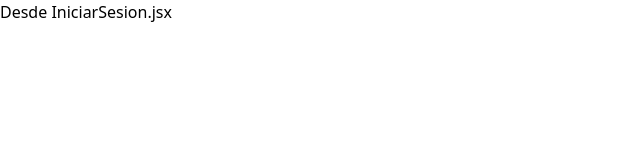
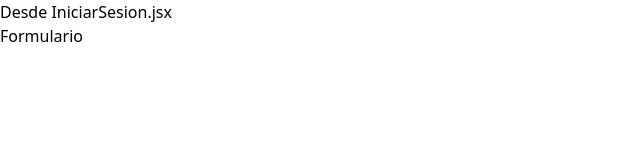
Before and after one commit to eduardoromeror9/react, a React (Vite) app in the folder crm-react/: page / in a window 1280 px wide. Shown: the top 160 px of the page, without its empty margins (0-640 px from the left). Built offline with nearby package versions, Linux system fonts and the light colour scheme.

Commit message:
Agrupar las rutas a usar

```diff
--- a/crm-react/src/App.jsx
+++ b/crm-react/src/App.jsx
@@ -3,6 +3,9 @@ import { BrowserRouter, Routes, Route } from 'react-router-dom'
 import IniciarSesion from './layout/IniciarSesion';
 import Layout from './layout/Layout';
 import Inicio from './paginas/Inicio';
+import LoginForm from './paginas/LoginForm';
+import NuevoCliente from './paginas/NuevoCliente';
+import EditarCliente from './paginas/EditarCliente';
 
 
 function App() {
@@ -11,10 +14,13 @@ function App() {
     <BrowserRouter>
       <Routes>
         <Route path="/" element={ <IniciarSesion/> } >
+            <Route index element={ <LoginForm/> }/>
           </Route>
 
           <Route path="/clientes" element={ <Layout/> } >
             <Route index element={ <Inicio/> }/>
+            <Route path="nuevo" element={ <NuevoCliente/> }/>
+            <Route path="editar" element={ <EditarCliente/> }/>
           </Route>
 
 
--- a/crm-react/src/index.css
+++ b/crm-react/src/index.css
@@ -1,6 +1,6 @@
-@import "tailwindcss/base";
-@import "tailwindcss/components";
-@import "tailwindcss/utilities";
+@import 'tailwindcss/base';
+@import 'tailwindcss/components';
+@import 'tailwindcss/utilities';
 
 
 /* @tailwind base;
--- a/crm-react/src/layout/IniciarSesion.jsx
+++ b/crm-react/src/layout/IniciarSesion.jsx
@@ -1,9 +1,12 @@
 import React from 'react'
+import { Outlet } from 'react-router-dom'
+
 
 const IniciarSesion = () => {
   return (
     <div>
       <h1>Desde IniciarSesion.jsx </h1>
+      <Outlet />
     </div>
   )
 }
--- a/crm-react/src/layout/Layout.jsx
+++ b/crm-react/src/layout/Layout.jsx
@@ -4,8 +4,8 @@ import { Outlet } from "react-router-dom"
 const Layout = () => {
   return (
     <div>
+
       <h1>Desde Layout.jsx </h1>
-
       <Outlet />
 
     </div>
--- /dev/null
+++ b/crm-react/src/paginas/LoginForm.jsx
@@ -0,0 +1,11 @@
+import React from 'react'
+
+const LoginForm = () => {
+  return (
+    <div>
+      <h1>Formulario</h1>
+    </div>
+  )
+}
+
+export default LoginForm
```
